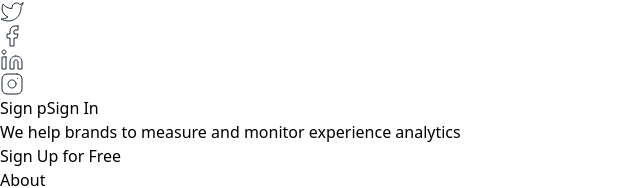
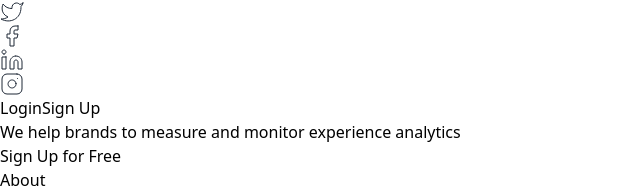
Before and after one commit to Emmanuel687/Rate-My-Service--Solo, a React (Vite) app: page / in a window 1280 px wide. Shown: the part 192-380 px from the top of the page, without its empty margins (0-640 px from the left). Built offline with nearby package versions, Linux system fonts and the light colour scheme.

Commit message:
Dev:-Created Routes

```diff
--- a/src/components/navigation/Header.jsx
+++ b/src/components/navigation/Header.jsx
@@ -269,12 +269,18 @@ const Header = () => {
             </svg>
           </div>
           <div className="flex flex-col gap-4 mt-4 w-80 mx-auto ">
+            <Link to="/login">
             <button className="rounded-md flex space-x-2 w-full h-10 font-normal text-sm leading-3 text-indigo-700 bg-indigo-600 bg-opacity-0 hover:opacity-100 duration-100 border border-indigo-700 focus:outline-none focus:bg-gray-200 hover:bg-gray-200 duration-150 justify-center items-center">
-              Sign p
+              Login
             </button>
-            <button className="rounded-md flex space-x-2 w-full h-10 font-normal text-sm leading-3 text-white bg-indigo-700 focus:outline-none focus:ring-2 focus:ring-offset-2 focus:ring-indigo-700 focus:bg-indigo-600 hover:bg-indigo-600 duration-150 justify-center items-center">
-              Sign In
+            </Link>
+          <Link to="/signup">
+          <button className="rounded-md flex space-x-2 w-full h-10 font-normal text-sm leading-3 text-white bg-indigo-700 focus:outline-none focus:ring-2 focus:ring-offset-2 focus:ring-indigo-700 focus:bg-indigo-600 hover:bg-indigo-600 duration-150 justify-center items-center">
+              Sign Up
             </button>
+
+          </Link>
+
           </div>
         </div>
       </nav>
```
